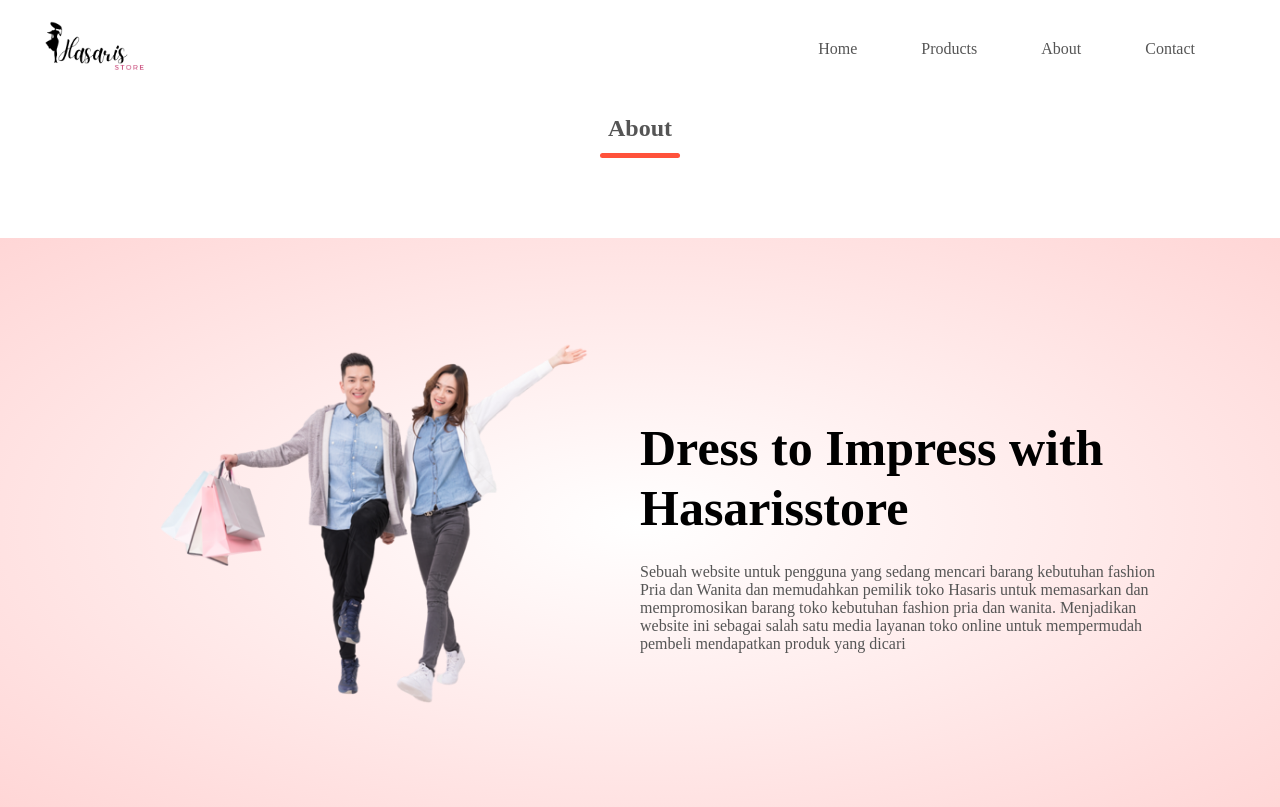
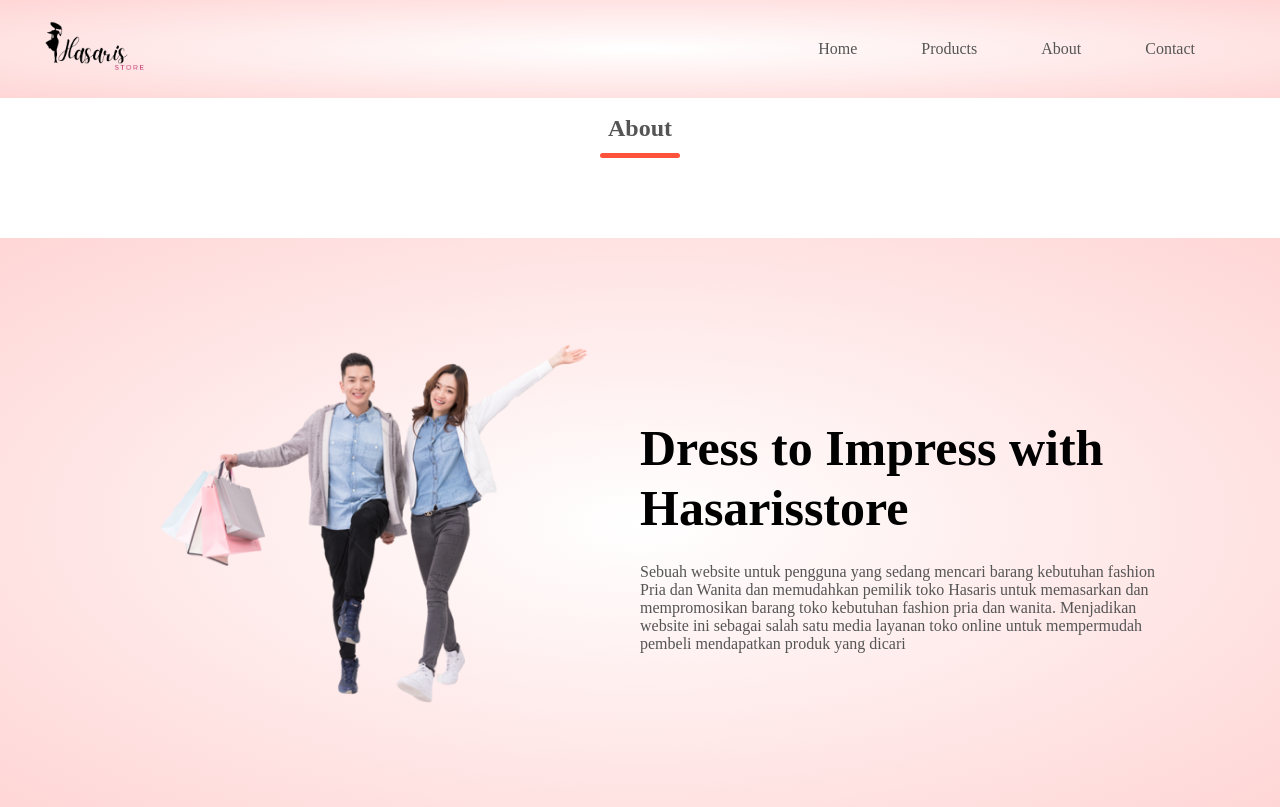
Before and after one commit to 22091397020HanifIhsanAlimAkbar/PemwebFinalProjek, a PHP site: page /about.html in a window 1280 px wide. Shown: the top 807 px of the page. Run offline with PHP 8.4, Linux system fonts and the light colour scheme.

Commit message:
Add files via upload

```diff
--- a/about.css
+++ b/about.css
@@ -17,6 +17,10 @@
     display: inline-block;
     list-style-type: none;
 
+}
+nav ul li{
+    display: inline-block;
+    margin-right: 20px;
 }
 nav ul li{
     display: inline-block;
@@ -64,7 +68,7 @@
 }
 
 .header{
-    background: radiSal-gradient(#fff, #ffd6d6);
+    background: radial-gradient(#fff, #ffd6d6);
 }
 .categories{
     margin: 70px 0;
```
